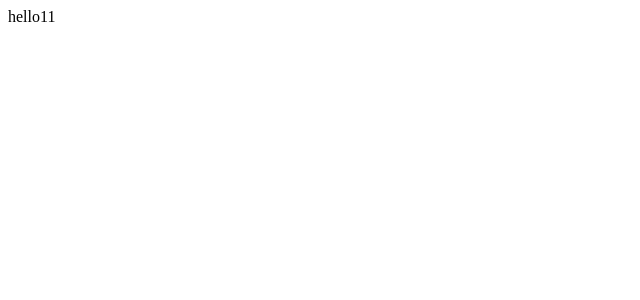
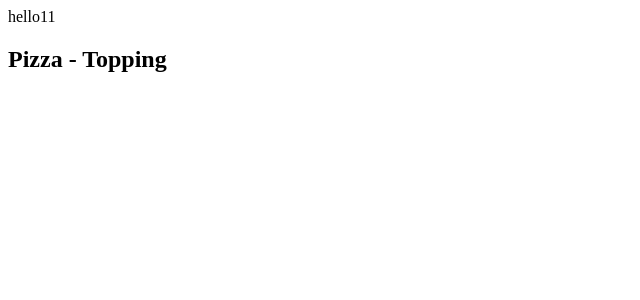
Before and after one commit to seperman-jh/react_movieApp_2021, a React (Create React App) app: page / in a window 1280 px wide. Shown: the top 300 px of the page, without its empty margins (0-640 px from the left). Built offline with nearby package versions, Linux system fonts and the light colour scheme.

Commit message:
Developer : react_movieapp_2021_first #3

```diff
--- a/public/index.html
+++ b/public/index.html
@@ -16,5 +16,7 @@
 
     <div id="root"></div>
 
+    <div id="content"></div>
+
   </body>
 </html>
--- /dev/null
+++ b/src/Pizza.tsx
@@ -0,0 +1,14 @@
+import React from "react"
+
+
+function Pizza(){
+    return(
+
+      <h2>Pizza - Topping</h2>
+
+    );
+
+
+}
+
+export default Pizza;
--- a/src/index.tsx
+++ b/src/index.tsx
@@ -1,8 +1,15 @@
 import React from 'react';
 import ReactDOM from 'react-dom';
 import App from './App';
+import Pizza from './Pizza';
 
 ReactDOM.render(
     <App />,
   document.getElementById('root')
 );
+
+
+ReactDOM.render(
+    <Pizza />,
+    document.getElementById('content')
+);
```
